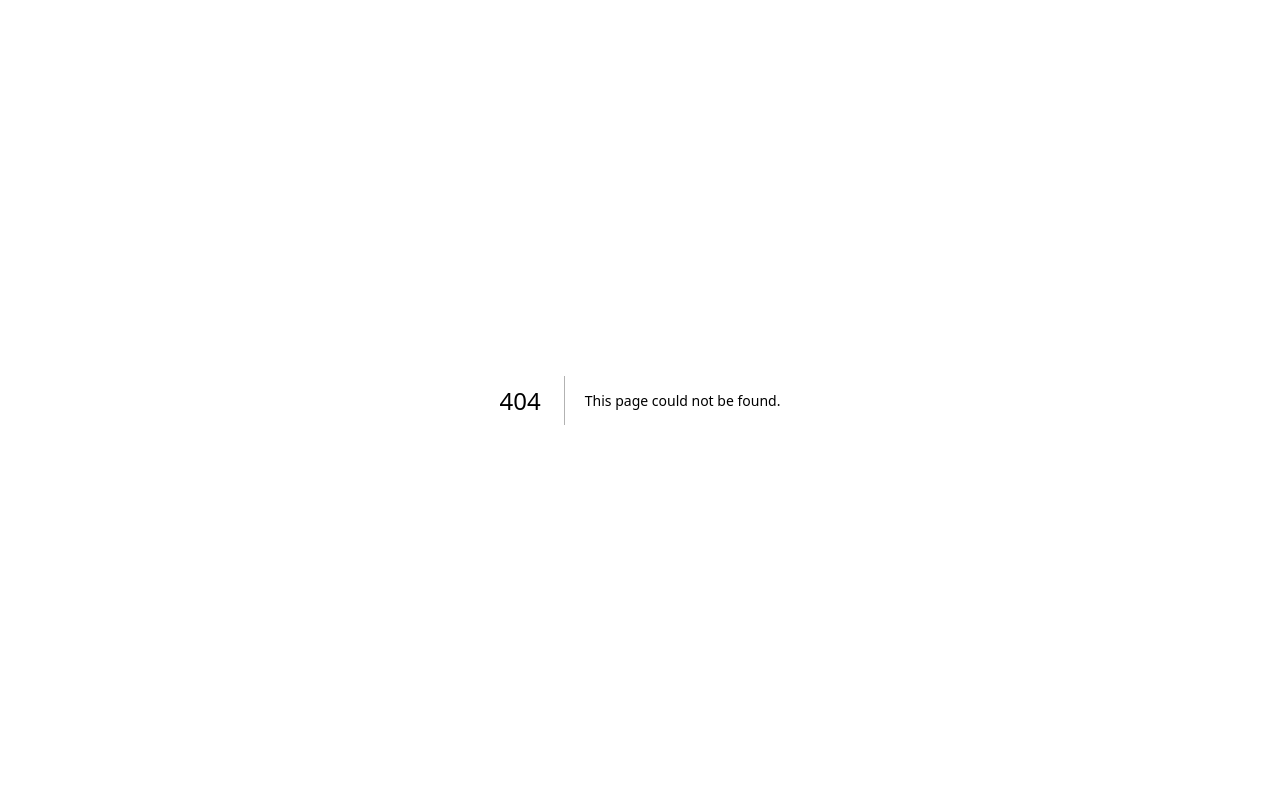
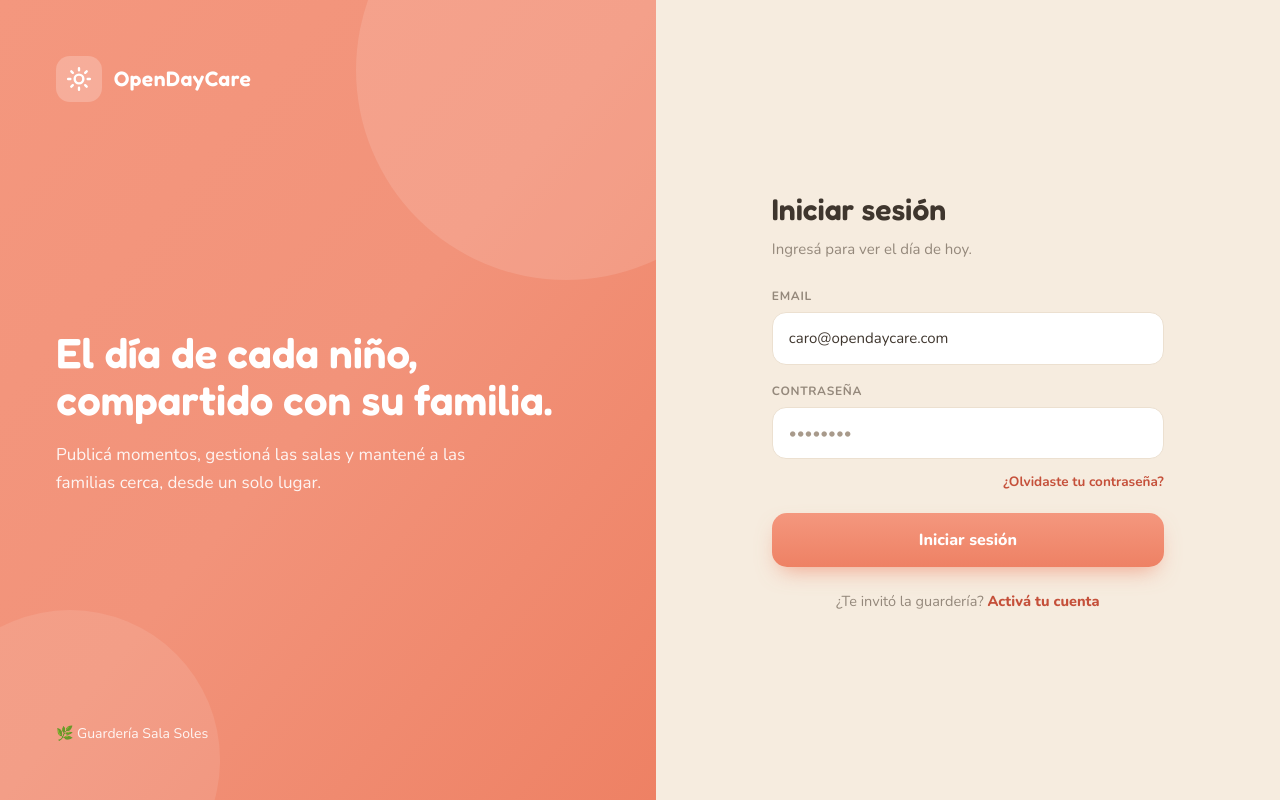
Before and after one commit to JAlejandroMG/open-daycare, a Next.js app: page /login in a window 1280 px wide. Before the commit this address had no page. Built offline with nearby package versions, Linux system fonts and the light colour scheme.

Commit message:
Add Login page

```diff
--- /dev/null
+++ b/app/login/page.tsx
@@ -0,0 +1,109 @@
+import Link from "next/link";
+
+export default function LoginPage() {
+  return (
+    <div className="grid min-h-screen grid-cols-1 lg:grid-cols-[1.05fr_1fr] bg-background">
+      {/* Left panel — coral gradient, hidden on mobile */}
+      <div className="relative hidden overflow-hidden lg:flex flex-col justify-between p-14 text-white bg-gradient-to-br from-coral-300 via-coral-400 to-coral-500">
+        {/* Decorative circles */}
+        <div className="absolute w-[420px] h-[420px] rounded-full bg-white/12 top-[-140px] right-[-120px]" />
+        <div className="absolute w-[300px] h-[300px] rounded-full bg-white/10 bottom-[-110px] left-[-80px]" />
+
+        {/* Logo */}
+        <div className="relative flex items-center gap-3">
+          <div className="flex items-center justify-center w-[46px] h-[46px] rounded-[14px] bg-white/22">
+            <svg
+              width="26"
+              height="26"
+              viewBox="0 0 24 24"
+              fill="none"
+              stroke="#fff"
+              strokeWidth="2.2"
+              strokeLinecap="round"
+              strokeLinejoin="round"
+            >
+              <circle cx="12" cy="12" r="4" />
+              <path d="M12 2v2M12 20v2M4.9 4.9l1.4 1.4M17.7 17.7l1.4 1.4M2 12h2M20 12h2M4.9 19.1l1.4-1.4M17.7 6.3l1.4-1.4" />
+            </svg>
+          </div>
+          <span className="font-heading font-semibold text-[21px] tracking-wide">
+            OpenDayCare
+          </span>
+        </div>
+
+        {/* Heading */}
+        <div className="relative">
+          <h1 className="font-heading font-semibold text-[42px] leading-[1.12] mb-[18px]">
+            El día de cada niño,
+            <br />
+            compartido con su familia.
+          </h1>
+          <p className="text-[17px] leading-relaxed max-w-[430px] text-white/90">
+            Publicá momentos, gestioná las salas y mantené a las familias cerca,
+            desde un solo lugar.
+          </p>
+        </div>
+
+        {/* Nursery name */}
+        <div className="relative text-sm text-white/90">
+          🌿 Guardería Sala Soles
+        </div>
+      </div>
+
+      {/* Right panel — form */}
+      <div className="flex items-center justify-center p-10">
+        <div className="w-full max-w-[392px]">
+          <h2 className="font-heading font-semibold text-[30px] mb-1.5 text-foreground">
+            Iniciar sesión
+          </h2>
+          <p className="mb-7 text-text-secondary text-[15px]">
+            Ingresá para ver el día de hoy.
+          </p>
+
+          {/* Email */}
+          <label className="block text-xs font-bold tracking-[0.7px] text-text-secondary mb-2">
+            EMAIL
+          </label>
+          <input
+            type="email"
+            defaultValue="caro@opendaycare.com"
+            className="w-full px-4 py-3.5 rounded-[14px] border-[1.5px] border-border-soft bg-white text-[15px] text-foreground mb-[18px] focus:outline-none"
+          />
+
+          {/* Password */}
+          <label className="block text-xs font-bold tracking-[0.7px] text-text-secondary mb-2">
+            CONTRASEÑA
+          </label>
+          <input
+            type="password"
+            placeholder="••••••••"
+            className="w-full px-4 py-3.5 rounded-[14px] border-[1.5px] border-border-soft bg-white text-[15px] text-foreground mb-2.5 focus:outline-none placeholder:text-text-muted"
+          />
+
+          {/* Forgot password */}
+          <div className="text-right mb-5">
+            <span className="text-coral-800 text-[13.5px] font-bold cursor-pointer">
+              ¿Olvidaste tu contraseña?
+            </span>
+          </div>
+
+          {/* Login button */}
+          <button className="block w-full text-center py-[15px] rounded-[15px] bg-gradient-to-b from-coral-300 to-coral-500 text-white font-extrabold text-base cursor-pointer shadow-[0_10px_22px_-8px_rgba(238,129,100,0.7)]">
+            Iniciar sesión
+          </button>
+
+          {/* Link to activate account */}
+          <p className="text-center mt-6 text-text-secondary text-[14.5px]">
+            ¿Te invitó la guardería?{" "}
+            <Link
+              href="/activate-account"
+              className="text-coral-800 font-extrabold"
+            >
+              Activá tu cuenta
+            </Link>
+          </p>
+        </div>
+      </div>
+    </div>
+  );
+}
```
